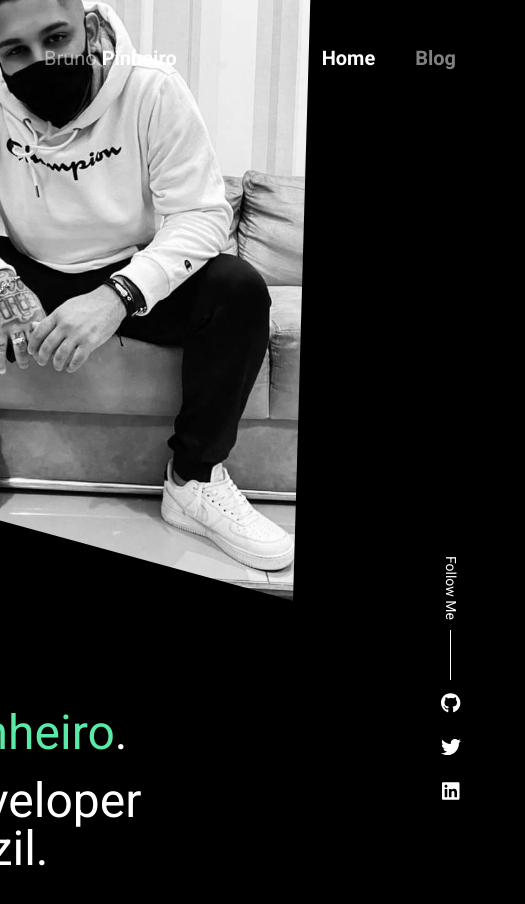
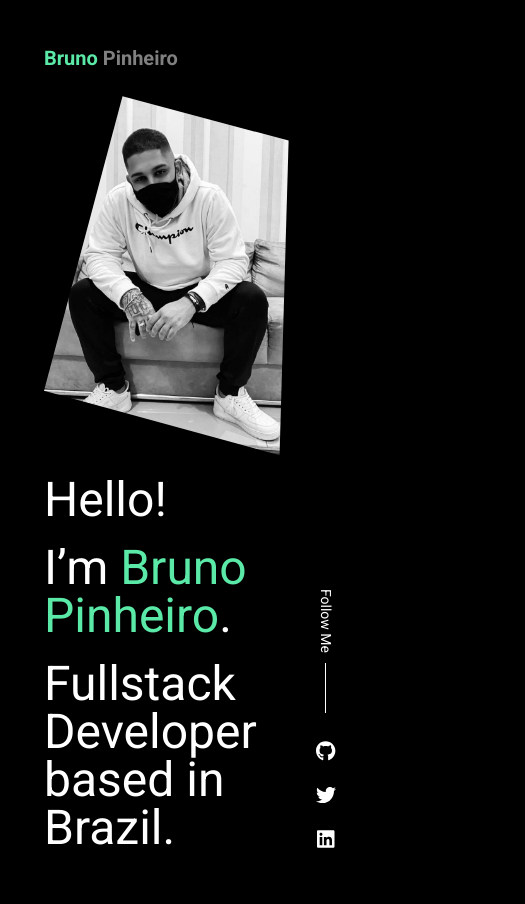
Before and after one commit to brunocroh/blog, a Next.js app: page / in a window 390 px wide. Shown: the top 904 px of the page, 525 px wide, since content can reach past the window. After the commit the page ends 856 px from the top, so only its background shows below. Built offline with nearby package versions, Linux system fonts and the light colour scheme.

Commit message:
fix: responsive layout

```diff
--- a/app/layout.tsx
+++ b/app/layout.tsx
@@ -4,7 +4,6 @@ import { ReactNode } from "react";
 
 import "tailwindcss/tailwind.css";
 import "../styles/globals.css";
-import { config } from "@fortawesome/fontawesome-svg-core";
 import "@fortawesome/fontawesome-svg-core/styles.css";
 import Grained from "@/components/Grained";
 
@@ -27,7 +26,7 @@ export default function RootLayout({ children }: { children: ReactNode }) {
         <meta property="og:url" content="https://brunocroh.com" />
         <meta
           property="og:type"
-          content="Hello, I’m Bruno Pinheiro, Fullstack and Blockchain Developer based in Goiânia, Brazil."
+          content="Hello, I’m Bruno Pinheiro, Fullstack Developer based in Brazil."
         />
         <meta property="fb:app_id" content="" />
         <meta property="og:title" content="Bruno Pinheiro Website and blog" />
@@ -35,19 +34,19 @@ export default function RootLayout({ children }: { children: ReactNode }) {
         <meta name="twitter:title" content="Hello, I’m Bruno Pinheiro!" />
         <meta
           name="twitter:description"
-          content="Hello, I’m Bruno Pinheiro, Fullstack and Blockchain Developer based in Goiânia, Brazil."
+          content="Hello, I’m Bruno Pinheiro, Fullstack Developer based in Brazil."
         />
         <meta name="twitter:site" content="@brunocroh" />
         <meta
           property="og:description"
-          content="Hello, I’m Bruno Pinheiro, Fullstack and Blockchain Developer based in Goiânia, Brazil."
+          content="Hello, I’m Bruno Pinheiro, Fullstack Developer based in Brazil."
         />
         <meta property="og:image" content="https://brunocroh.com/me.jpeg" />
       </Head>
       <body className="bg-black">
-        <div className="container mx-xl min-w-[500px] centered">
+        <div className="flex flex-col container mx-xl h-screen p-11">
           <NavBar />
-          <main>{children}</main>
+          <main className="flex-auto">{children}</main>
         </div>
       </body>
     </html>
--- a/app/page.tsx
+++ b/app/page.tsx
@@ -5,12 +5,12 @@ import Subtitle from "@/components/Subtitle";
 
 const Blog = () => {
   return (
-    <div className="flex flex-col justify-center w-full h-screen bg-black relative">
-      <div className="flex items-center justify-center w-1/2 grow px-11">
+    <div className="flex h-full flex-col flex-wrap bg-black relative justify-center">
+      <div className="flex flex-auto flex-col sm:flex-row w-full justify-center">
         <Photo />
       </div>
       <FollowBar />
-      <div className="self-end px-11 pb-9 my-2 w-full gap-[40px] flex">
+      <div className="relative w-full hidden md:flex">
         <ContactBar />
         <Subtitle />
       </div>
--- a/components/ContactBar/index.tsx
+++ b/components/ContactBar/index.tsx
@@ -5,7 +5,7 @@ const ContactBar: NextPage = () => {
   return (
     <footer className="z-20 w-fit hidden xl:flex">
       <div className="flex items-end">
-        <span className="text-sm text-gray-400 whitespace-nowrap">
+        <span className="text-sm text-gray-400 whitespace-nowrap mr-10">
           E: brunocroh@gmail.com{" "}
         </span>
       </div>
--- a/components/FollowBar/index.tsx
+++ b/components/FollowBar/index.tsx
@@ -28,9 +28,9 @@ const FollowBar: NextPage = () => {
   ];
 
   return (
-    <aside className="absolute bottom-0 right-0 m-3 w-[75px] z-20 flex justify-center px-9 pb-7">
+    <aside className="absolute bottom-0 right-0 z-20 flex justify-center">
       <div className="flex flex-col justify-center gap-[20px] text-white">
-        <div className="relative h-[24px] w-[70px] origin-center rotate-90 whitespace-nowrape">
+        <div className="relative h-[24px] w-[40px] origin-center rotate-90 whitespace-nowrape">
           <span className='absolute right-0 pr-[75px] whitespace-nowrap text-[14px] leading-[24px] text-right after:content-[""] after:absolute after:top-[50%] after:w-[50px] after:h-[1px] after:bg-white after:right-[15px]'>
             Follow Me
           </span>
--- a/components/MiniBio/index.tsx
+++ b/components/MiniBio/index.tsx
@@ -2,12 +2,12 @@ import type { NextPage } from "next";
 
 const MiniBio: NextPage = () => {
   return (
-    <div className="flex flex-col self-center grow w-[800px] h-full pb-[50px] mb-[30px]">
+    <div className="flex flex-col self-center sm:w-full md:w-1/4">
       <span className="text-white mb-5 text-5xl">Hello!</span>
       <span className="text-white mb-5 text-5xl">
         I’m <span className="text-primary"> Bruno Pinheiro</span>.
       </span>
-      <span className="text-white text-5xl w-[500px]">
+      <span className="text-white text-5xl">
         Fullstack Developer based in Brazil.
       </span>
     </div>
--- a/components/NavBar/index.tsx
+++ b/components/NavBar/index.tsx
@@ -19,17 +19,17 @@ const NavBar: NextPage = () => {
   ];
 
   return (
-    <header className="fixed top-0 z-50 flex justify-between container mx-xl min-w-[500px] p-11">
+    <header className="relative top-0 z-50 flex justify-between container mx-xl">
       <Link href="/">
         <a>
-          <span className="text-[rgba(255,255,255,0.5)] text-xl">
+          <span className="text-primary font-bold text-xl">
             {"Bruno "}
-            <strong className="text-white">Pinheiro</strong>
+            <span className="text-[rgba(255,255,255,0.5)]">Pinheiro</span>
           </span>
         </a>
       </Link>
       <div>
-        <ul className="flex text-xl gap-[40px] text-white font-bold">
+        <ul className="hidden md:flex text-xl gap-[40px] text-white font-bold">
           {routes.map((route) => (
             <li key={route.text}>
               <a
--- a/components/Photo/index.tsx
+++ b/components/Photo/index.tsx
@@ -4,10 +4,14 @@ import MiniBio from "../MiniBio";
 
 const Photo: NextPage = () => {
   return (
-    <div className="flex flex-col sm:flex-row w-full min-w-[600px]">
-      <img className="clip-me w-[600px]" src="/me.jpeg" alt="" />
+    <>
+      <img
+        className="clip-me sm:w-[400px] sm:[400px] lg:w-[700px] lg:h-[900px] self-center"
+        src="/me.jpeg"
+        alt=""
+      />
       <MiniBio />
-    </div>
+    </>
   );
 };
 
--- a/components/Subtitle/index.tsx
+++ b/components/Subtitle/index.tsx
@@ -27,13 +27,8 @@ const Subtitle: NextPage = () => {
   useTyped(ref, options);
 
   return (
-    <div className="hidden self-end items-end md:flex">
-      <div>
-        <span
-          className="text-6xl text-white whitespace-nowrap"
-          ref={ref}
-        ></span>
-      </div>
+    <div>
+      <span className="text-6xl text-white whitespace-nowrap" ref={ref}></span>
     </div>
   );
 };
```
